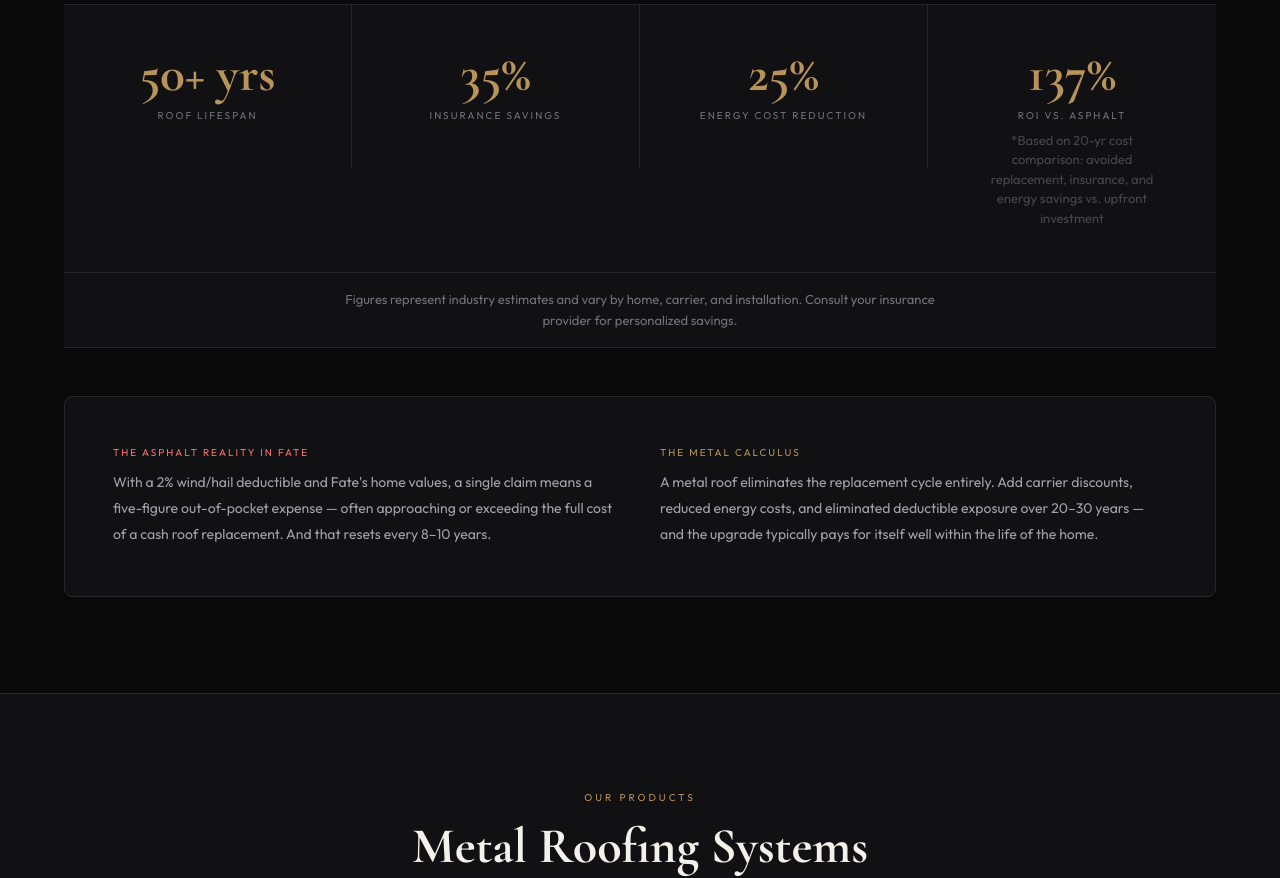
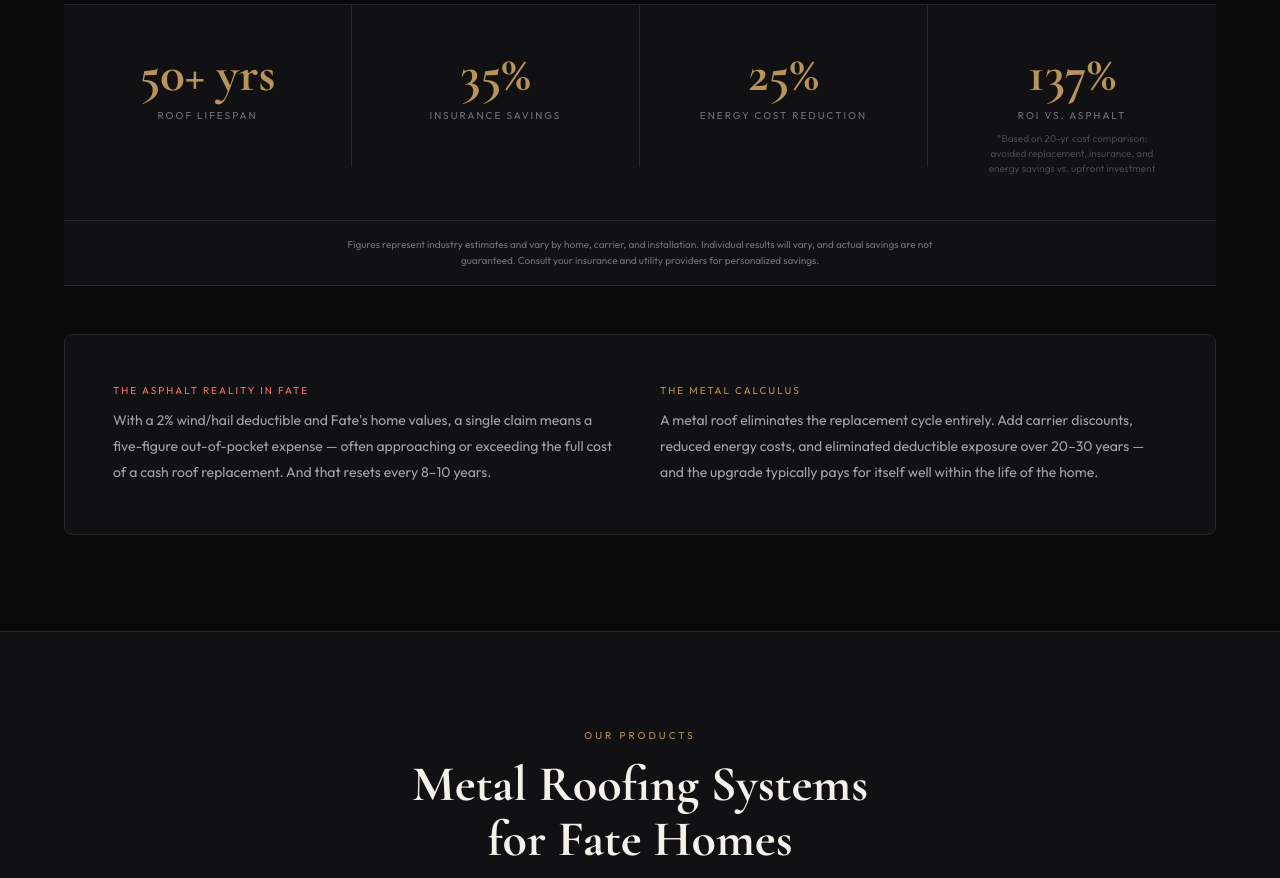
Before and after one commit to ajmj86/metroplex-metal-roofs, a Next.js app: page /metal-roofing-fate-tx in a window 1280 px wide. Shown: the part 1520-2398 px from the top of the page. Built offline with nearby package versions, Linux system fonts and the light colour scheme.

Commit message:
visualizer/estimate: email copy prompt; stat bar disclaimer 10px + updated copy

```diff
--- a/app/visualizer/page.tsx
+++ b/app/visualizer/page.tsx
@@ -826,6 +826,7 @@ export default function VisualizerPage() {
                             onChange={e => setGateData(d => ({ ...d, email: e.target.value }))}
                             placeholder="jane@email.com" style={iStyle} />
                           {contactErrors.email && <div style={errStyle}>{contactErrors.email}</div>}
+                          <div style={{ fontSize: 11, color: C.muted, marginTop: 4, marginBottom: 0 }}>A copy of your rendering will be emailed to you.</div>
                         </div>
                         <label style={{ display: 'flex', gap: 10, alignItems: 'flex-start', marginBottom: 10, cursor: 'pointer' }}>
                           <input type="checkbox" checked={gateData.smsConsent}
--- a/components/CityPage.tsx
+++ b/components/CityPage.tsx
@@ -236,7 +236,7 @@ export default function CityPage({ city }: { city: CityData }) {
                       </div>
                       <div style={{ fontSize: 10, letterSpacing: 2, textTransform: 'uppercase', color: C.muted }}>{s.label}</div>
                       {s.note && (
-                        <div style={{ fontSize: 13, color: C.muted, opacity: 0.55, lineHeight: 1.5, marginTop: 8, maxWidth: 170, marginLeft: 'auto', marginRight: 'auto' }}>
+                        <div style={{ fontSize: 10, color: C.muted, opacity: 0.55, lineHeight: 1.5, marginTop: 8, maxWidth: 170, marginLeft: 'auto', marginRight: 'auto' }}>
                           *{s.note}
                         </div>
                       )}
@@ -245,8 +245,8 @@ export default function CityPage({ city }: { city: CityData }) {
                 ))}
               </div>
               <div style={{ borderTop: `1px solid ${C.border}`, padding: '8px 24px', textAlign: 'center' }}>
-                <p style={{ fontSize: 13, color: C.muted, maxWidth: 640, margin: '8px auto', lineHeight: 1.6, fontFamily: "'Outfit',sans-serif" }}>
-                  Figures represent industry estimates and vary by home, carrier, and installation. Consult your insurance provider for personalized savings.
+                <p style={{ fontSize: 10, color: C.muted, maxWidth: 640, margin: '8px auto', lineHeight: 1.6, fontFamily: "'Outfit',sans-serif" }}>
+                  Figures represent industry estimates and vary by home, carrier, and installation. Individual results will vary, and actual savings are not guaranteed. Consult your insurance and utility providers for personalized savings.
                 </p>
               </div>
             </div>
--- a/components/EstimateForm.tsx
+++ b/components/EstimateForm.tsx
@@ -851,6 +851,7 @@ export default function EstimateForm({ initialSelection, leadInfo, leadSource, u
                       onChange={e => setContactFields(f => ({ ...f, email: e.target.value }))}
                       placeholder="jane@email.com" style={inputFieldStyle} />
                     {contactErrors.email && <div style={errStyle}>{contactErrors.email}</div>}
+                    <div style={{ fontSize: 11, color: C.muted, marginTop: 4, marginBottom: 0 }}>A copy of your estimate will be emailed to you.</div>
                   </div>
                   <label style={{ display: 'flex', gap: 10, alignItems: 'flex-start', marginBottom: 10, cursor: 'pointer' }}>
                     <input type="checkbox" checked={contactFields.smsConsent}
--- a/components/Homepage.jsx
+++ b/components/Homepage.jsx
@@ -416,7 +416,7 @@ const HomePage = ({ activeTab, setActiveTab }) => {
                 </div>
                 <div style={{fontSize:10,letterSpacing:2,textTransform:"uppercase",color:C.muted}}>{s.label}</div>
                 {s.note && (
-                  <div style={{fontSize:13,color:C.muted,opacity:0.55,lineHeight:1.5,marginTop:8,maxWidth:170,marginLeft:"auto",marginRight:"auto"}}>
+                  <div style={{fontSize:10,color:C.muted,opacity:0.55,lineHeight:1.5,marginTop:8,maxWidth:170,marginLeft:"auto",marginRight:"auto"}}>
                     *{s.note}
                   </div>
                 )}
@@ -426,8 +426,8 @@ const HomePage = ({ activeTab, setActiveTab }) => {
         </div>
       </section>
       <div style={{borderTop:`1px solid ${C.border}`,borderBottom:`1px solid ${C.border}`,background:C.surface,padding:"8px 24px",textAlign:"center"}}>
-        <p style={{fontFamily:"'Outfit',sans-serif",fontSize:13,color:C.muted,maxWidth:640,margin:"8px auto",lineHeight:1.6}}>
-          Figures represent industry estimates and vary by home, carrier, and installation. Consult your insurance provider for personalized savings.
+        <p style={{fontFamily:"'Outfit',sans-serif",fontSize:10,color:C.muted,maxWidth:640,margin:"8px auto",lineHeight:1.6}}>
+          Figures represent industry estimates and vary by home, carrier, and installation. Individual results will vary, and actual savings are not guaranteed. Consult your insurance and utility providers for personalized savings.
         </p>
       </div>
 
```
